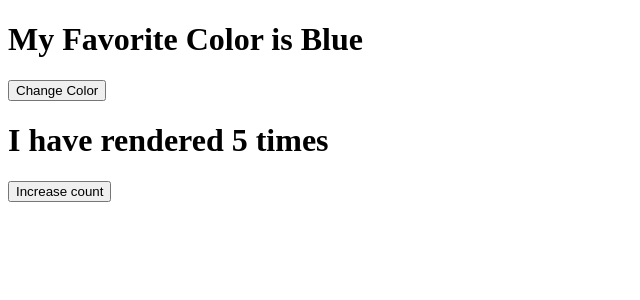
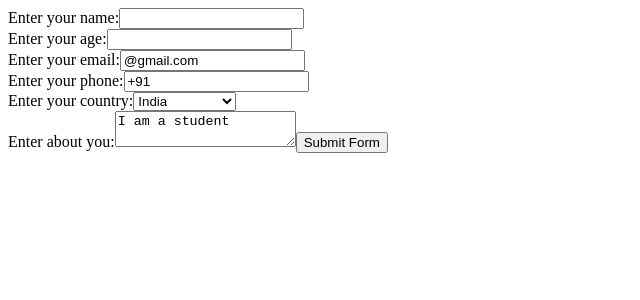
Before and after one commit to mukundan-13/React_practice, a React (Vite) app in the folder day1_learning/my-react-app/: page / in a window 1280 px wide. Shown: the top 300 px of the page, without its empty margins (0-640 px from the left). Built offline with nearby package versions, Linux system fonts and the light colour scheme.

Commit message:
React forms added

```diff
--- a/day1_learning/my-react-app/src/components/FavoriteColor.jsx
+++ /dev/null
@@ -1,14 +0,0 @@
-import { useState } from "react";
-
-function FavoriteColor(){
-   // let color='Blue';
-   const[color,setColor]= useState('Blue')
-   return(
-     <>
-    <h1>My Favorite Color is {color}</h1>
-    <button onClick={()=>{setColor('Red')}}>Change Color</button>
-    </>
-    );
-}
-
-export default FavoriteColor;
--- a/day1_learning/my-react-app/src/components/List.jsx
+++ /dev/null
@@ -1,23 +0,0 @@
-import { useState } from "react";
-
-function List(){
-    const [list,setList] = useState([])
-    const [count,setCount]=useState(1)
-    function addItem(){
-        const itemName='Item'+count
-        setList((previousState)=>{return [...previousState,itemName]})
-        setCount((previousState)=>{return previousState+1})
-    }
-    console.log('current state',list)
-    return <>
-        <h1>List</h1>
-        <button onClick={addItem}>Click</button>
-        <ul>
-            {
-                list.map((el,index)=><li key={index}>{el}</li>)
-            }
-        </ul>
-    </>
-}
-
-export default List;
--- /dev/null
+++ b/day1_learning/my-react-app/src/components/MyForm.jsx
@@ -0,0 +1,41 @@
+import { useState } from "react";
+
+function MyForm(){
+
+    // const[name,setName]=useState("")
+    // const[age,setAge]=useState("")
+    // const[email,setEmail]=useState("")
+    // document.getElementById('textInput').value
+    const [inputs,setInputs]=useState({phone:"+91",email:"@gmail.com",country:"India",about:"I am a student"})
+    function handleSubmit(e){
+        e.preventDefault();
+        console.log('Form Submitted')
+        // console.log('Current state',name,age,email)
+        console.log('Current state',inputs)
+    }
+
+    function handleChange(e){
+        const name =e.target.name
+        const value=e.target.value
+        setInputs((previousState)=>{ return {...previousState,[name]: value}})
+    }
+
+    return <><form onSubmit={handleSubmit}>
+        <label>Enter your name:<input type="text" name="name" onChange={handleChange} /></label><br />
+        <label>Enter your age:<input type="text" name="age" onChange={handleChange} /></label><br />
+        <label>Enter your email:<input type="text" name="email" onChange={handleChange} value={inputs.email} /></label><br />
+        <label>Enter your phone:<input type="text" name="phone" onChange={handleChange} value={inputs.phone} /></label><br />
+        <label>Enter your country:
+            <select name="country" onChange={handleChange} value={inputs.country}>
+            <option value="Australia" >Australia</option>
+            <option value="India">India</option>
+            <option value="United states">United States</option>
+            </select>
+            </label><br />
+            <label>Enter about you:<textarea name="about" value={inputs.about} onChange={handleChange}></textarea></label>
+            <input type="submit" value="Submit Form" />
+        </form>
+        </>
+}
+
+export default MyForm;
--- a/day1_learning/my-react-app/src/components/Scooter.jsx
+++ /dev/null
@@ -1,34 +0,0 @@
-import { useState } from "react";
-
-function Scooter(){
-    // const [color,setColor]=useState("Red")
-    // const [brand,setBrand]=useState("Honda")
-    // const [model,setModel]=useState("Activa 6G")
-    // const [year,setYear]=useState("2020")
-    const [scooter,setScooter]=useState(
-        {
-            color:"Red",
-            brand:"Honda",
-            model:"Activa",
-            year:"2020"
-        });
-
-        function updateColor(){
-            setScooter((previousState)=>{
-                return {...previousState,color:"Blue"}
-            })
-        }
-
-    return (
-    <>
-        <h1>My Scooter</h1>
-        <p>Color:{scooter.color}</p>
-        <p>Brand:{scooter.brand}</p>
-        <p>Model:{scooter.model}</p>
-        <p>Year:{scooter.year}</p>
-        <button onClick={updateColor}>Change color</button>
-    </>
-    );
-}
-
-export default Scooter;
--- a/day1_learning/my-react-app/src/components/Timer.jsx
+++ /dev/null
@@ -1,28 +0,0 @@
-import { useEffect, useState } from "react"
-
-function Timer(){
-    const [count,setCount]=useState(0);
-
-
-    useEffect(()=>{
-        console.log("Screen Rendered")
-        //setCount(1)
-        //checkCount()
-        setTimeout(()=>{
-            setCount((previousState)=>{return previousState+1})
-        },1000)
-    },[count])
-     function checkCount(){
-        if(count>10){
-            setCount(1)
-        }
-    }
-     function updateCount(){
-        setCount((previousState)=>{return previousState+1})
-     }
-
-    return <><h1>I have rendered {count} times</h1>
-    <button onClick={updateCount}>Increase count</button>
-     </>
-}
-export default Timer;
--- a/day1_learning/my-react-app/src/main.jsx
+++ b/day1_learning/my-react-app/src/main.jsx
@@ -2,15 +2,9 @@ import { StrictMode } from 'react'
 import { createRoot } from 'react-dom/client'
 import './index.css'
 import App from './App.jsx'
-import FavoriteColor from './components/FavoriteColor.jsx'
-import Scooter from './components/Scooter.jsx';
-import List from './components/List.jsx'
-import Timer from './components/Timer.jsx'
+import MyForm from './components/MyForm.jsx'
 createRoot(document.getElementById('root')).render(
   <>
-    <FavoriteColor />
-    {/* <Scooter/>
-    <List/> */}
-    <Timer/>
+  <MyForm/>
   </>,
 )
```
